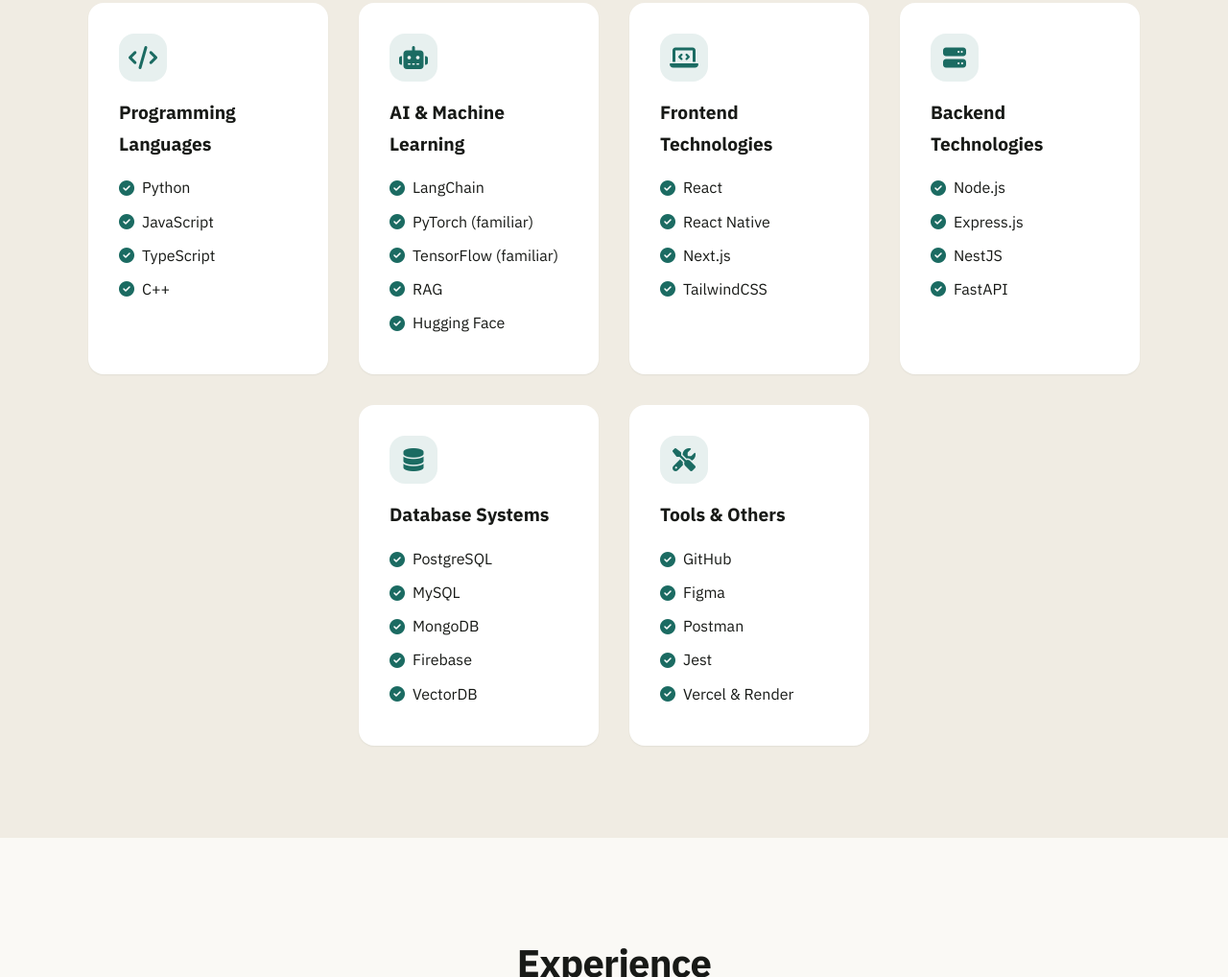
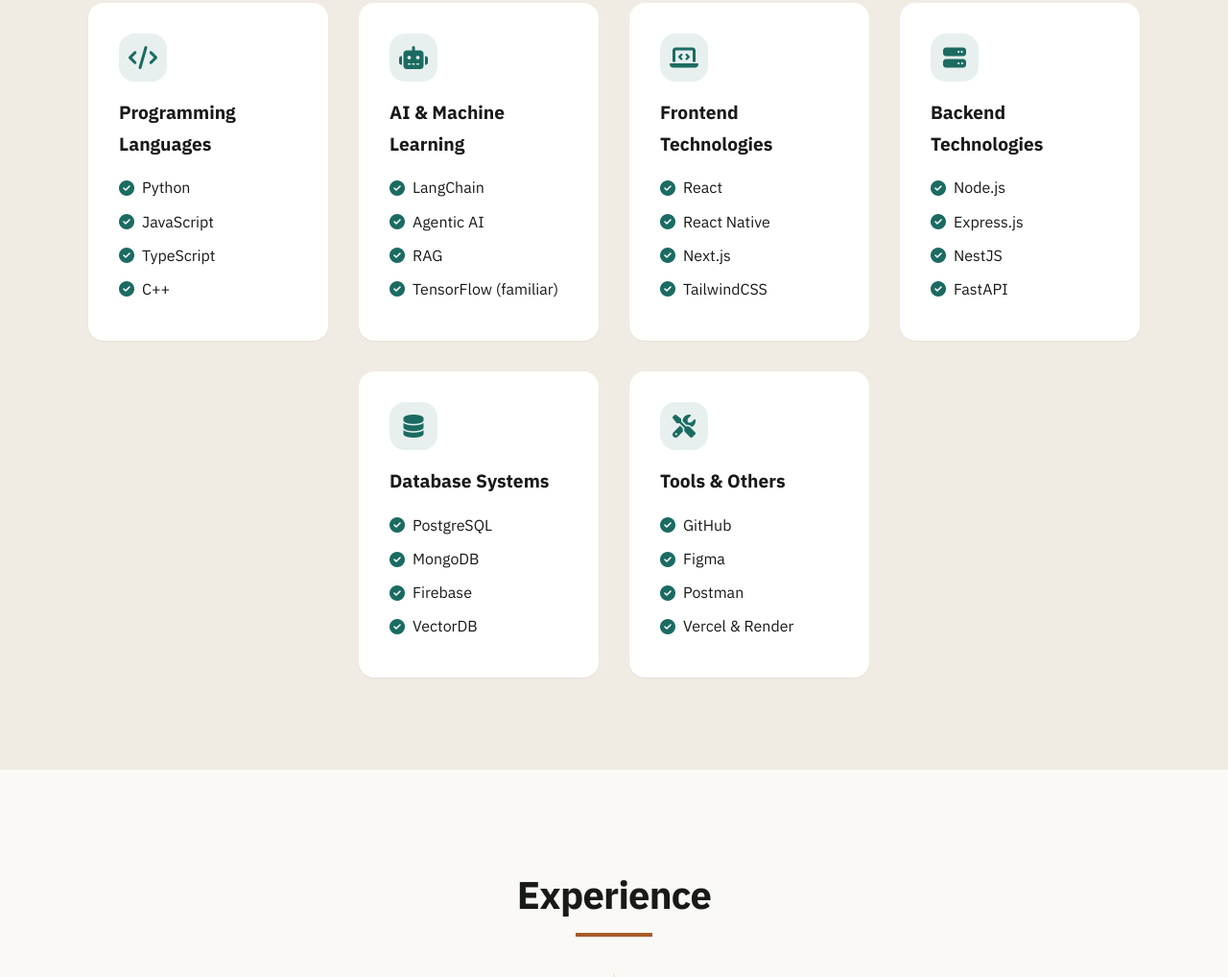
Before and after one commit to syedmammar123/syedmammar123.github.io, a plain HTML site: page index.html in a window 1280 px wide. Shown: the part 2001-3019 px from the top of the page at 96% size. Drawn offline with nearby package versions, Linux system fonts and the light colour scheme.

Commit message:
Update Skills section: add Agentic AI, drop unused tools

```diff
--- a/index.html
+++ b/index.html
@@ -164,10 +164,9 @@
                     <h3>AI & Machine Learning</h3>
                     <ul class="skill-list">
                         <li><i class="fas fa-check-circle"></i> LangChain</li>
-                        <li><i class="fas fa-check-circle"></i> PyTorch (familiar)</li>
+                        <li><i class="fas fa-check-circle"></i>Agentic AI</li>
+                        <li><i class="fas fa-check-circle"></i>RAG</li>
                         <li><i class="fas fa-check-circle"></i> TensorFlow (familiar)</li>
-                        <li><i class="fas fa-check-circle"></i> RAG</li>
-                        <li><i class="fas fa-check-circle"></i> Hugging Face</li>
                     </ul>
                 </div>
                 <div class="skill-card">
@@ -201,7 +200,6 @@
                     <h3>Database Systems</h3>
                     <ul class="skill-list">
                         <li><i class="fas fa-check-circle"></i> PostgreSQL</li>
-                        <li><i class="fas fa-check-circle"></i> MySQL</li>
                         <li><i class="fas fa-check-circle"></i> MongoDB</li>
                         <li><i class="fas fa-check-circle"></i> Firebase</li>
                         <li><i class="fas fa-check-circle"></i> VectorDB</li>
@@ -216,7 +214,6 @@
                         <li><i class="fas fa-check-circle"></i> GitHub</li>
                         <li><i class="fas fa-check-circle"></i> Figma</li>
                         <li><i class="fas fa-check-circle"></i> Postman</li>
-                        <li><i class="fas fa-check-circle"></i> Jest</li>
                         <li><i class="fas fa-check-circle"></i> Vercel & Render</li>
                     </ul>
                 </div>
```
